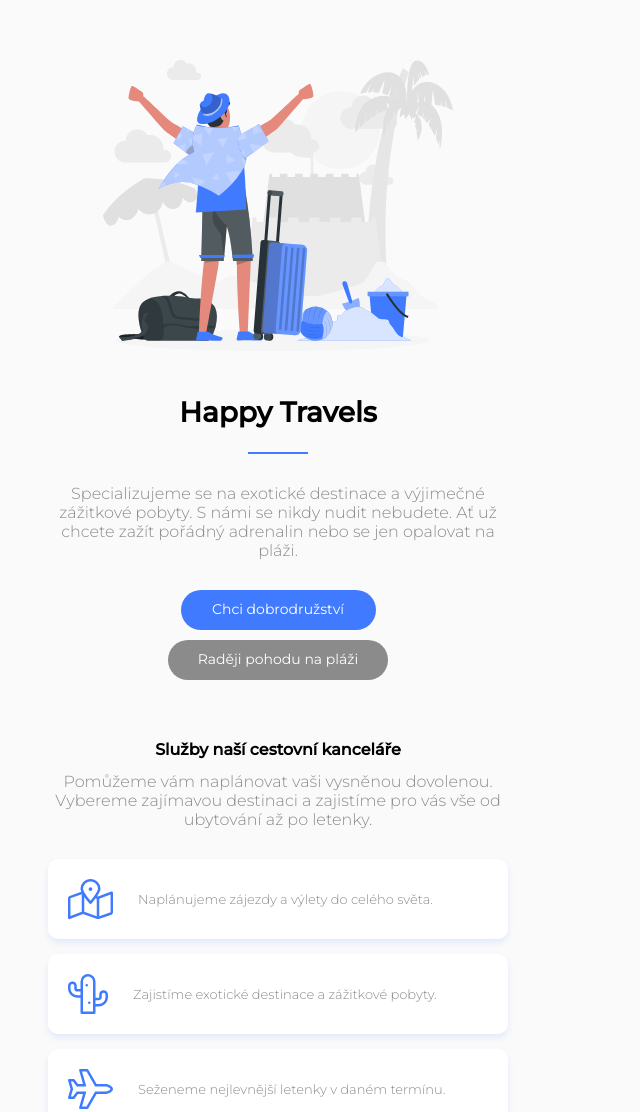
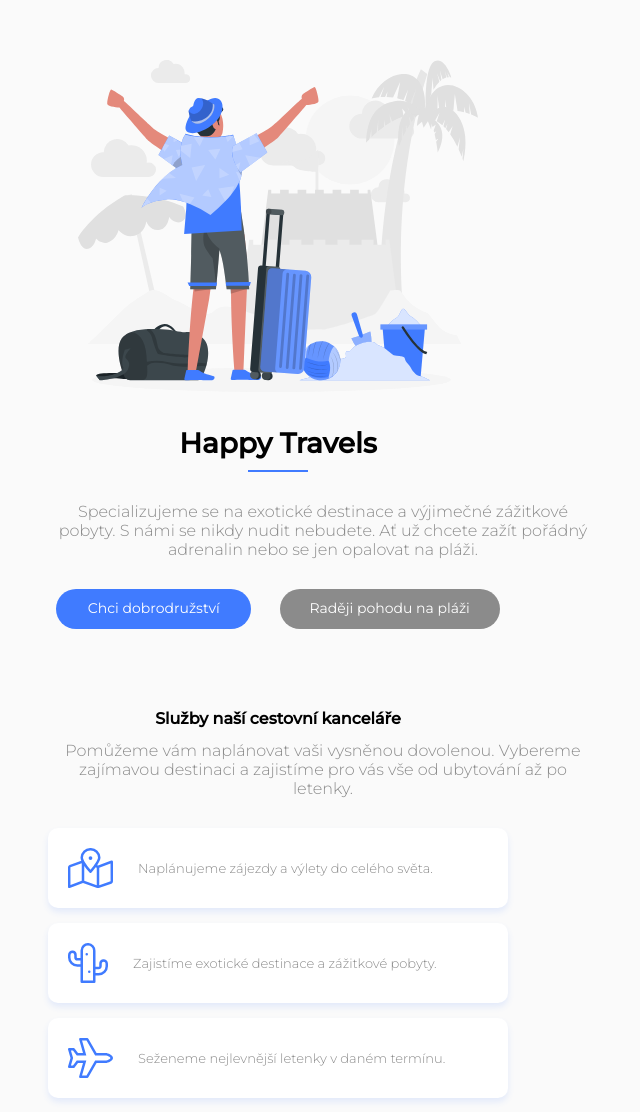
Before and after one commit to barborasvobodova-bs/Projekt-Sluzby, a plain HTML site: page index.html in a window 1280 px wide. Shown: the top 1112 px of the page, without its empty margins (362-1002 px from the left). Drawn offline with Linux system fonts and the light colour scheme.

Commit message:
error u tabletu

```diff
--- a/style.css
+++ b/style.css
@@ -18,6 +18,7 @@ main {
 
 .cestovatel{
     max-width: 100%;
+    width: 350px;
     height: auto;
 }
 
@@ -25,6 +26,7 @@ h1{
     font-size: 28px;
     font-weight:bold;
     margin-top: 40px;
+    margin-bottom: 10px;
 }
 
 .cara{
@@ -92,4 +94,49 @@ h2 {
     color: #8B8B8B;
     margin-bottom: 0;
     margin-left: 25px;
+    flex-basis: 100%;
+    text-align: left;
 }
+
+@media screen and (min-width:640px) {
+
+.main{
+   max-width: 730px;
+   margin-left: 20px;
+   margin-right: 20px;
+}
+
+.cestovatel{
+    width: 400px;
+}
+
+h1{
+    margin-top: 30px;
+}
+
+p{
+    width: 550px;
+    margin-left: 0;
+
+}
+
+/*.tlacitko1,
+.tlacitko2{
+    display: inline-block;
+}*/
+
+.tlacitko2{
+    margin-left: 20px;
+    margin-top: 0px;
+}
+
+.buttony{
+    display: flex;
+    /*margin-left: auto;
+    margin-right: auto;*/
+}
+
+h2{
+    margin-top: 80px;
+}
+}
```
